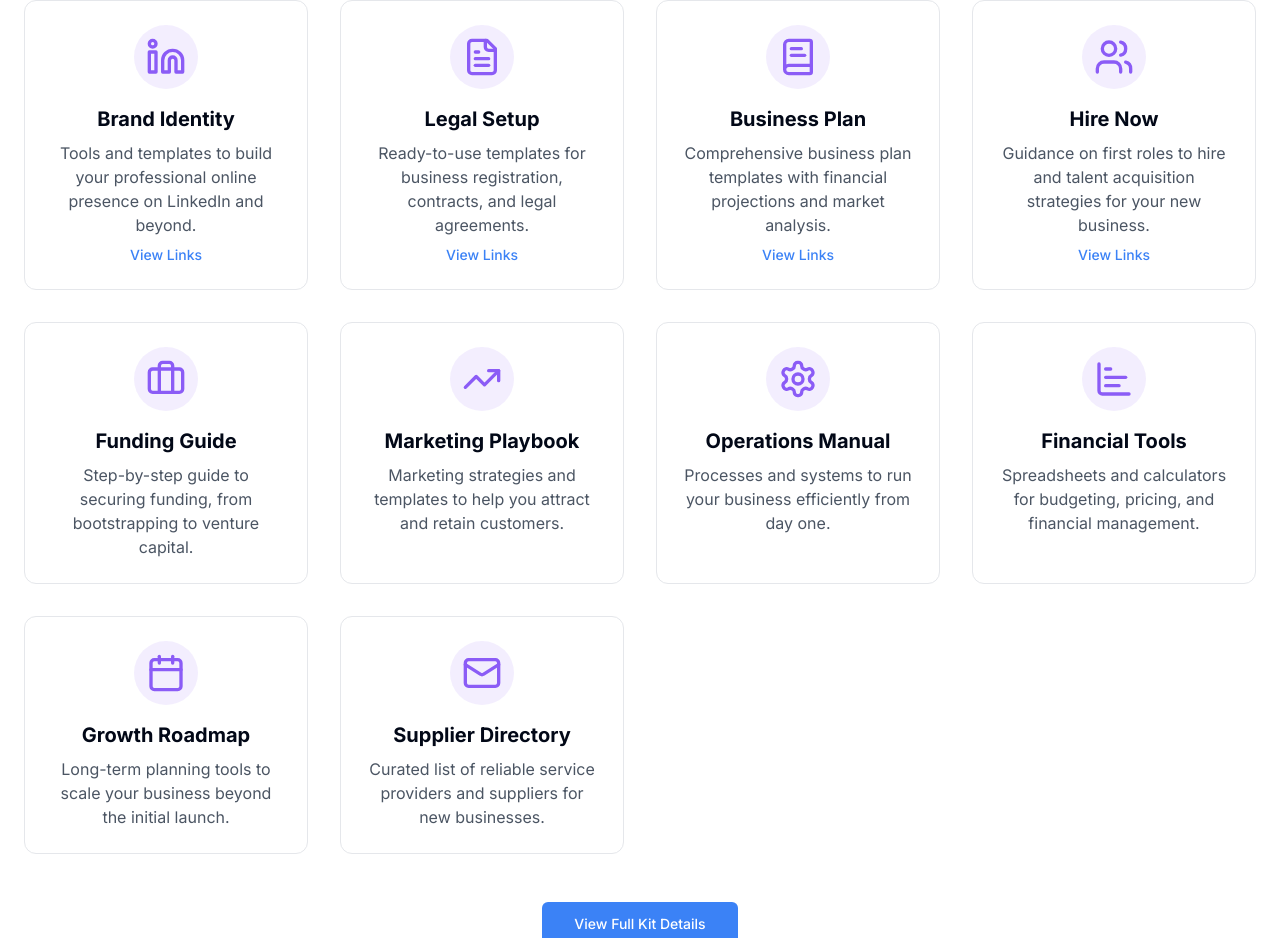
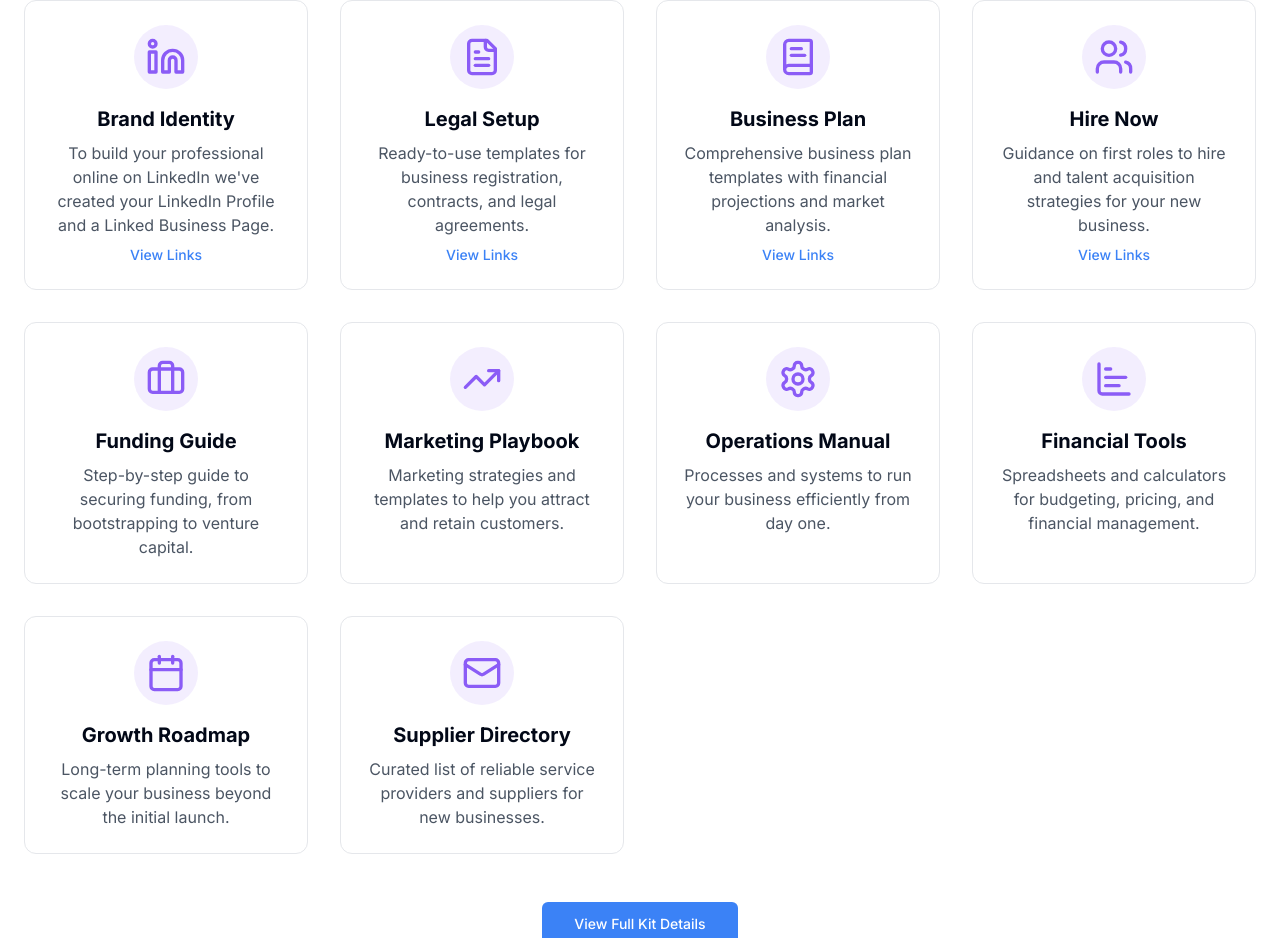
Before and after one commit to vidyarti/startup-success-spark, a React (Vite) app: page / in a window 1280 px wide. Shown: the part 1952-2890 px from the top of the page. Built offline with nearby package versions, Linux system fonts and the light colour scheme.

Commit message:
Fix: Update Brand Identity subtext
Updated the subtext under the Brand Identity section.

```diff
--- a/src/components/KitComponents.tsx
+++ b/src/components/KitComponents.tsx
@@ -30,7 +30,7 @@ export const KitComponents = () => {
   const kitItems = [
     {
       title: "Brand Identity",
-      description: "Tools and templates to build your professional online presence on LinkedIn and beyond.",
+      description: "To build your professional online on LinkedIn we've created your LinkedIn Profile and a Linked Business Page.",
       icon: <Linkedin className="h-10 w-10" />,
       dropdown: [
         {
```
